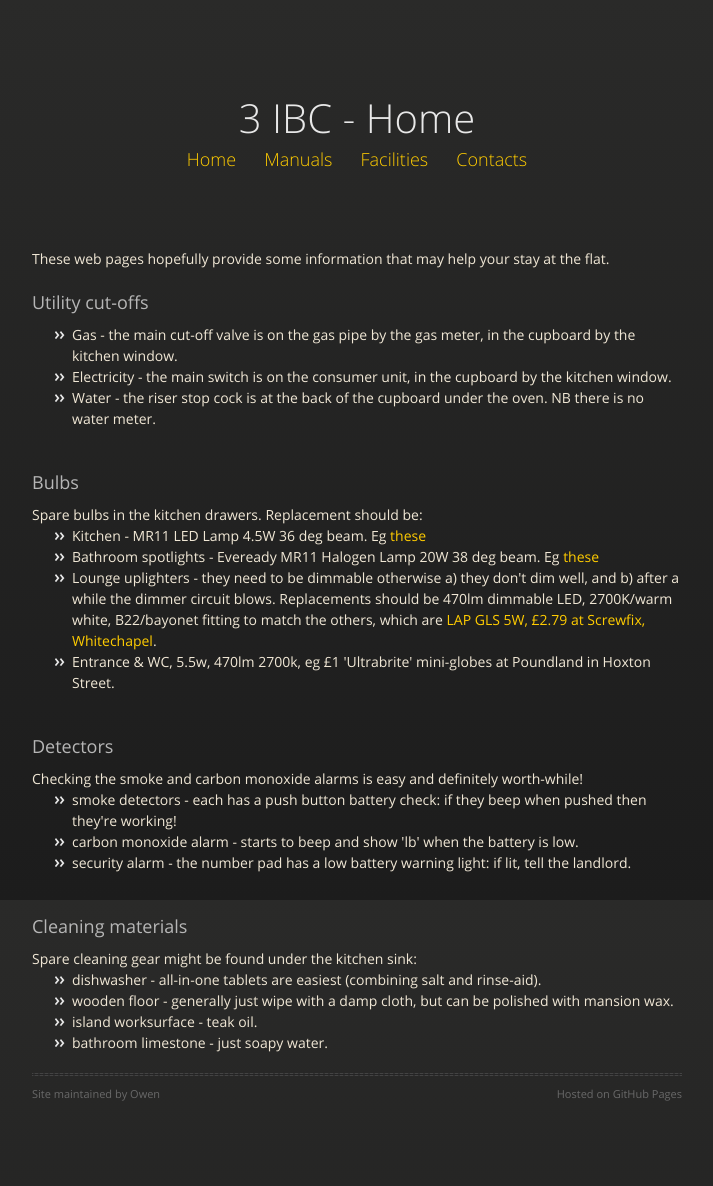
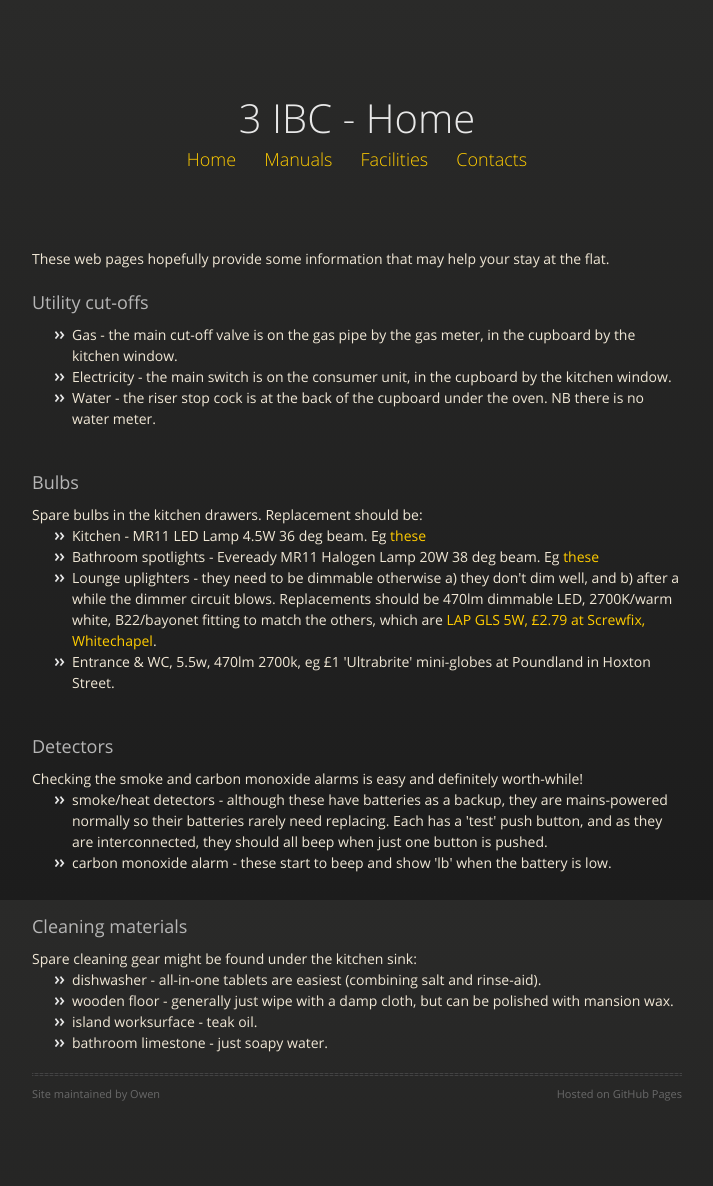
Before and after one commit to owenlydiard/3ibc, a Jekyll site: the page built from index.html, in a window 1280 px wide. Shown: the whole page, without its empty margins (283-996 px from the left). Built offline with Jekyll 4.4.1, drawn with Linux system fonts in a browser that asks for light colours; nearby versions of some CDN libraries.

Commit message:
as at May 2021

```diff
--- a/facilities.html
+++ b/facilities.html
@@ -23,7 +23,7 @@ title: Facilities
 <li>Fees given <a href="http://www.better.org.uk/memberships">here</a></li>
 </ul>
 
-<h3>Canoe and kayak club &mdash; <a href="https://www.regentscanoeclub.co.uk/wordpress/">Regents Canoe Club</a>:</h3>
+<h3>Canoe and kayak club &mdash; <a href="https://www.regentscanoeclub.co.uk/">Regents Canoe Club</a>:</h3>
 0.7 mile from the flat by foot.
 <ul>
 <li>Fees given <a href="https://www.regentscanoeclub.co.uk/wordpress/membership/">here</a></li>
--- a/index.html
+++ b/index.html
@@ -31,9 +31,8 @@ Spare bulbs in the kitchen drawers.  Replacement should be:
 <h3>Detectors</h3>
 Checking the smoke and carbon monoxide alarms is easy and definitely worth-while!
 <ul>
-<li>smoke detectors - each has a push button battery check: if they beep when pushed then they're working!</li>
-<li>carbon monoxide alarm - starts to beep and show 'lb' when the battery is low.</li>
-<li>security alarm - the number pad has a low battery warning light: if lit, tell the landlord.</li>
+<li>smoke/heat detectors - although these have batteries as a backup, they are mains-powered normally so their batteries rarely need replacing. Each has a 'test' push button, and as they are interconnected, they should all beep when just one button is pushed.</li>
+<li>carbon monoxide alarm - these start to beep and show 'lb' when the battery is low.</li>
 </ul>
 
 <br>
--- a/manuals.html
+++ b/manuals.html
@@ -19,7 +19,6 @@ group: navigation
 <li><a href="manuals/washing-machine-05534260.pdf">washing machine</a></li>
 <li><a href="manuals/Ikea-Ektorp-two-seat-sofa.pdf">sofa</a></li>
 <li><a href="manuals/carbon-monoxide-alarm-Kidde.pdf">carbon monoxide alarm</a></li>
-<li><a href="manuals/smoke-alarm-Kidde-i9040.pdf">smoke alarm downstairs (i9040EU)</a></li>
 <li><a href="manuals/L6353-3240-English-Specific.pdf">TV</a></li>
 </ul>
         </div>
```
